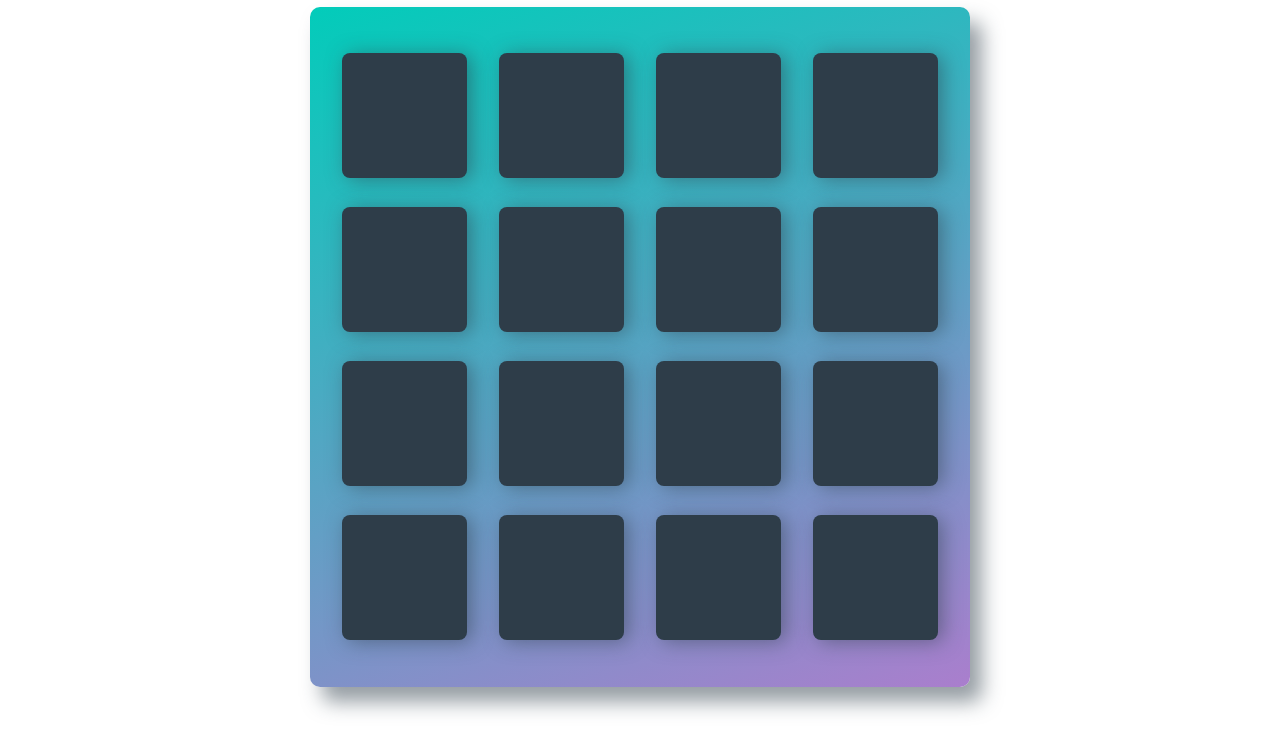
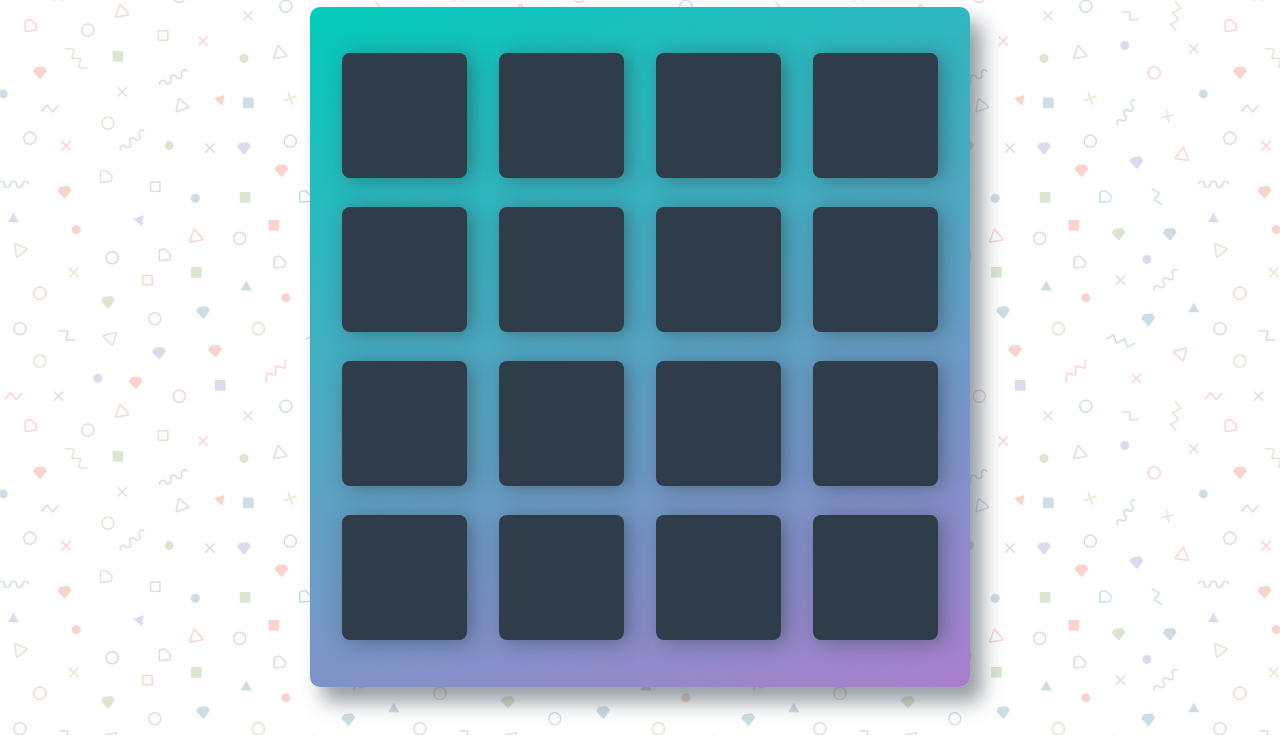
Before and after one commit to jermhern/Memory-Game, a plain HTML site: page index.html in a window 1280 px wide. Shown: the part 108-843 px from the top of the page. Drawn offline with Linux system fonts and the light colour scheme; a web font is replaced by a local one.

Commit message:
fixed path for background img

```diff
--- a/css/app.css
+++ b/css/app.css
@@ -17,7 +17,7 @@ body {
 }
 
 body {
-    background: #ffffff url('img/memphis-colorful.png'); /* Background pattern from Subtle Patterns */
+    background: #ffffff url('../img/memphis-colorful.png'); /* Background pattern from Subtle Patterns */
     font-family: 'Coda', cursive;
 }
 
```
